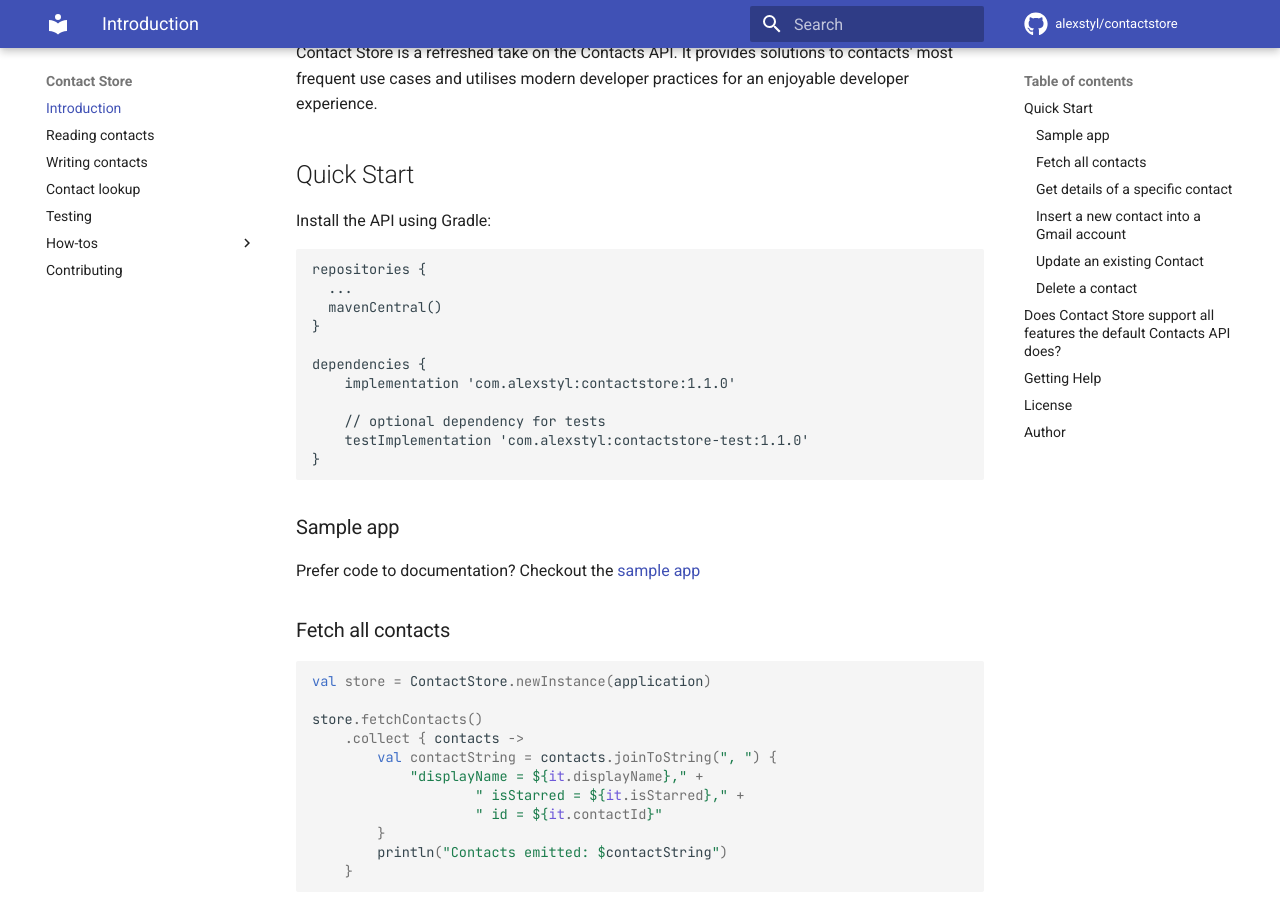
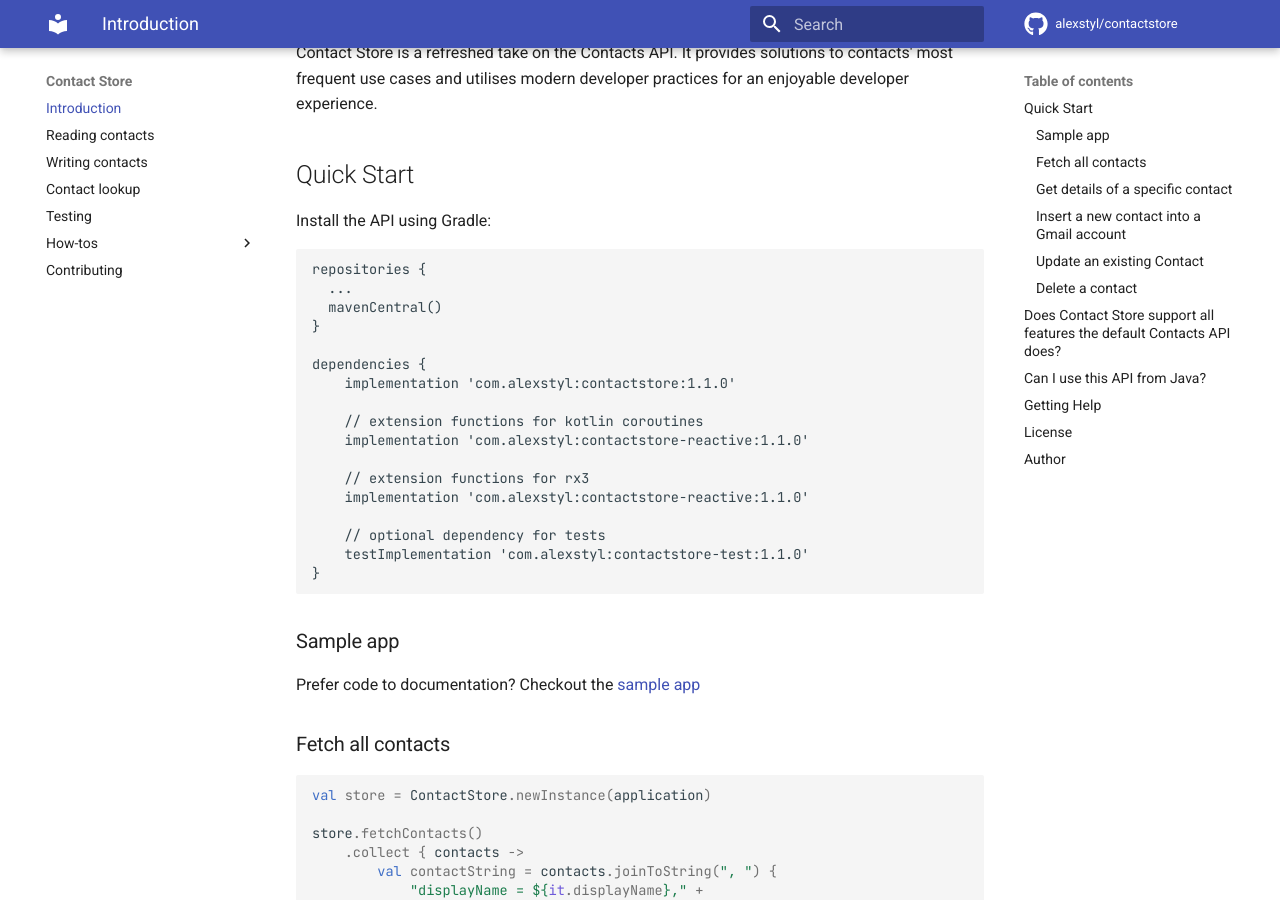
Before and after one commit to alexstyl/contactstore, an MkDocs documentation site: the page built from docs/index.md, in a window 1280 px wide and 900 px high, scrolled down 616 px. Built offline with MkDocs 1.6.1 and Material for MkDocs 9.7.7, drawn with Linux system fonts in a browser that asks for light colours; comment, search, counter and statistics services are not loaded; some of the changed text lies outside the part shown.

Commit message:
Add extensions on docs

```diff
--- a/docs/index.md
+++ b/docs/index.md
@@ -22,6 +22,12 @@
 
 dependencies {
     implementation 'com.alexstyl:contactstore:1.1.0'
+
+    // extension functions for kotlin coroutines
+    implementation 'com.alexstyl:contactstore-reactive:1.1.0'
+
+    // extension functions for rx3
+    implementation 'com.alexstyl:contactstore-reactive:1.1.0'
 
     // optional dependency for tests
     testImplementation 'com.alexstyl:contactstore-test:1.1.0'
@@ -147,6 +153,12 @@
 
 If you believe you are missing a specific feature, [open a new feature request on Github][1].
 
+## Can I use this API from Java?
+
+You should be able to use Contact Store through Java as you can call Kotlin code from Java, but it
+won't be ideal. [Check this Github issue](https://github.com/alexstyl/contactstore/issues/58) and
+write your experience.
+
 ## Getting Help
 
 To report a specific problem or feature request, [open a new issue on Github][1].
```
Also changed, not shown: README.md (+19 -8 lines).
